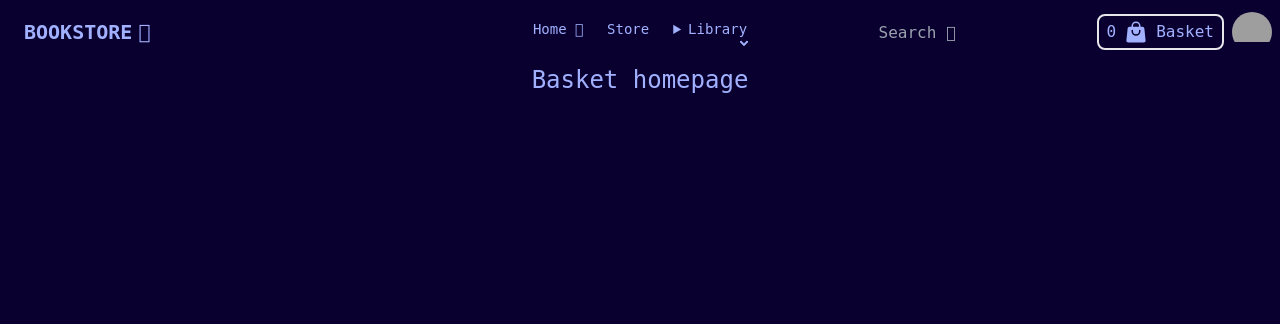
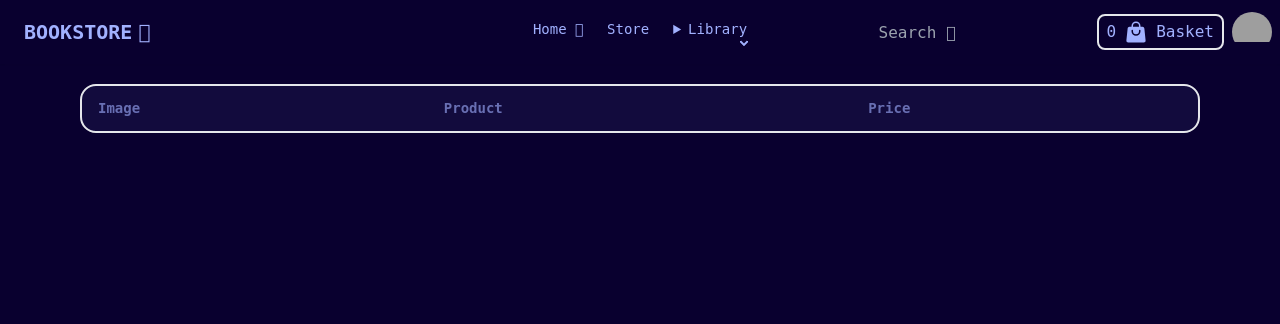
Before and after one commit to abhicodes07/django-ecommerce-project, a Django app: page /basket/ in a window 1280 px wide. Shown: the top 324 px of the page. Run offline with Django 5.2, Linux system fonts and the light colour scheme; tables that the repository leaves empty hold one stand-in row (values such as "Sample post"); lists and menus that the app fills with data are empty; style sheets or scripts are compiled from the project's sources; some libraries are stand-ins or nearby versions; grey boxes are pictures that could not be loaded.

Commit message:
update: display and iterate over items in basket

```diff
--- a/src/basket/basket.py
+++ b/src/basket/basket.py
@@ -1,3 +1,7 @@
+from decimal import Decimal
+from store.models import Product
+
+
 class Basket:
     """
     A basket class, providing some default
@@ -31,6 +35,38 @@ class Basket:
 
         self.session.modified = True
 
+    def __iter__(self):
+        """
+        Iterate over items in the basket, attaching Product instances
+        and calculating total prices.
+        """
+        # uncomment below line to see if the iter function
+        # is invoking or not
+        # print(">>> __iter__ CALLED")
+
+        # since session stores data in a dictionary format, we can access
+        # the products stored in it using thier product_id
+        product_ids = self.basket.keys()
+        print(f"PRODUCT IDS: {product_ids}")
+
+        # query to get all the data associated with products
+        products = Product.products.filter(id__in=product_ids)
+        print(f"PRODUCTS: {products}")
+
+        # copy the instance of basket in order to update
+        # or delete any information
+        basket = self.basket.copy()
+
+        # add or delete information
+        for product in products:
+            basket[str(product.id)]["product"] = product
+            print(product)
+
+        for item in basket.values():
+            item["price"] = Decimal(item["price"])
+            item["total_price"] = item["price"] * item["qty"]
+            yield item
+
     def __len__(self):
         """Get the basket data and count of items."""
         return sum(item["qty"] for item in self.basket.values())
--- a/src/basket/templates/basket/summary.html
+++ b/src/basket/templates/basket/summary.html
@@ -2,9 +2,63 @@
 {% load static %}
 
 {% block title %}
-Basket
+Basket Summary
 {% endblock %}
 
 {% block content %}
-<h1 class="accent-sandstone-600 text-2xl text-center">Basket homepage</h1>
+<section class="md:mx-20 mx-auto my-5">
+  <div class="overflow-x-auto rounded-box border-2 border-base-100/50 bg-base-200">
+    <table class="table">
+      <!--Head-->
+      <thead>
+        <tr>
+          <th>Image</th>
+          <th>Product</th>
+          <th>Price</th>
+        </tr>
+      </thead>
+      <!--Body-->
+      <tbody>
+        <!--Row 1-->
+        {% for item in basket %}
+        {% with product=item.product %}
+        <tr>
+          <td class="md:visible">
+            <figure>
+              <img src="{{ product.image.url }}" alt="{{ product.slug }}">
+            </figure>
+          </td>
+          <td class="grid grid-cols-1 gap-2">
+            <div class="md:items-center">
+              <h1 class="sm:flex-row sm:items-center flex-col items-start card-title font-bold text-xl">
+                {{ product.title|title }}
+                <span class="badge badge-accent text-[10px]">{{ product.category }}</span>
+              </h1>
+            </div>
+            <span class="badge badge-success text-base badge-outline">{{ product.author }}</span>
+            <p>{{ product.description }}</p>
+            <div class="flex flex-row justify-between">
+              <div class="flex flex-row gap-2">
+                <button class="btn btn-outline btn-secondary">Update</button>
+                <button class="btn btn-link">Delete</button>
+              </div>
+              <select id="select" class="select select-info focus:outline-none w-fit">
+                <option selected>{{ item.qty }}</option>
+                <option value=1>1</option>
+                <option value=2>2</option>
+                <option value=3>3</option>
+                <option value=4>4</option>
+              </select>
+            </div>
+          </td>
+          <td>
+            <span class="text-xl">${{ item.total_price }}</span>
+          </td>
+        </tr>
+        {% endwith %}
+        {% endfor %}
+      </tbody>
+    </table>
+  </div>
+</section>
 {% endblock %}
--- a/src/basket/views.py
+++ b/src/basket/views.py
@@ -7,7 +7,9 @@ from .basket import Basket
 
 # Create your views here.
 def basket_summary(request):
-    return render(request, "basket/summary.html")
+    basket = Basket(request)
+    context = {"basket": basket}
+    return render(request, "basket/summary.html", context=context)
 
 
 def basket_add(request):
```
